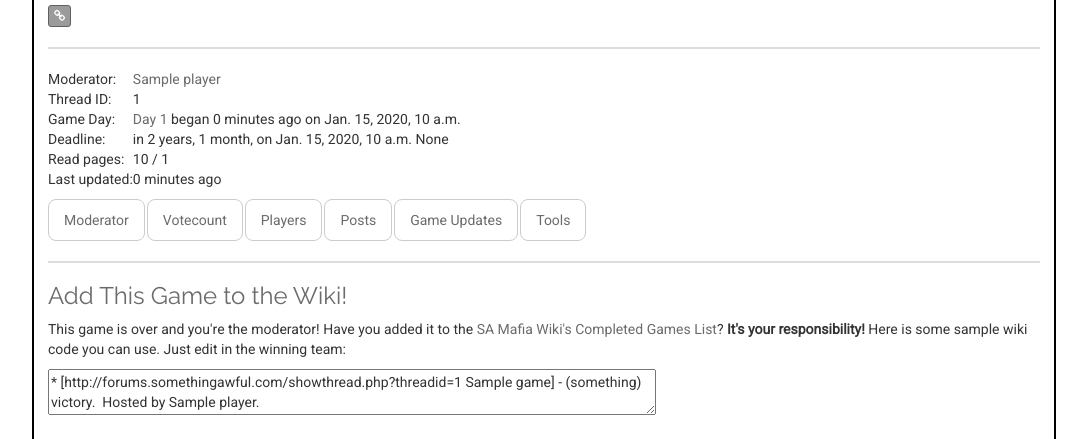
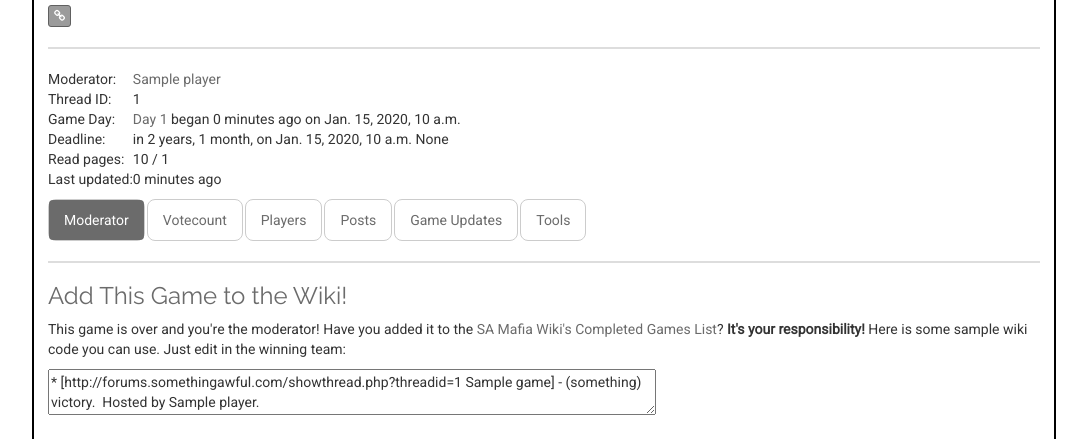
Before and after one commit to aletson/votefinder-web, a Django app: template votefinder/main/templates/game.html in a window 1280 px wide. Shown: the part 153-592 px from the top of the page, without its empty margins (96-1183 px from the left). Run offline with Django 3.2, Linux system fonts and the light colour scheme; tables that the repository leaves empty hold one stand-in row (values such as "Sample post"); the template is opened without the code that fills it: values that come from a table or form of the project are taken from there, most other values are stand-ins (such as "Sample title", 1, 10 or a date in 2020); some libraries are stand-ins or nearby versions.

Commit message:
Update game.html

```diff
--- a/votefinder/main/templates/game.html
+++ b/votefinder/main/templates/game.html
@@ -209,8 +209,8 @@
     <div id="tabs">
         <ul class="nav nav-pills">
             {% if moderator %}
-            <li class="single-tab ui-tabs-selected ui-state-active"><a href="#moderator">Moderator</a></li>{% endif %}
-            <li class="single-tab{% if not moderator %} ui-tabs-selected ui-state-active{% endif %}"><a href="#votecount">Votecount</a></li>
+            <li class="single-tab active"><a href="#moderator">Moderator</a></li>{% endif %}
+            <li class="single-tab{% if not moderator %} active{% endif %}"><a href="#votecount">Votecount</a></li>
             <li class="single-tab"><a href="#players">Players</a></li>
             <li class="single-tab"><a href="#posts">Posts</a></li>
             <li class="single-tab"><a href="#updates">Game Updates</a></li>
```
